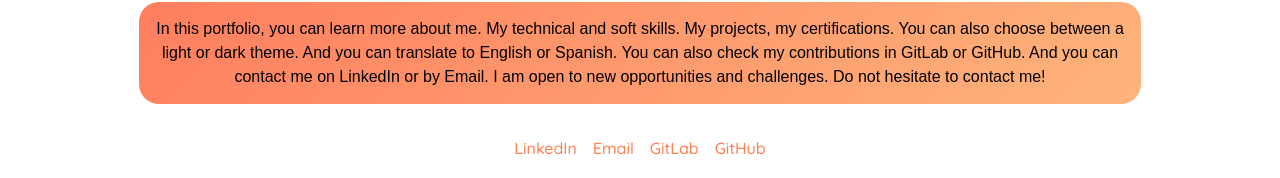
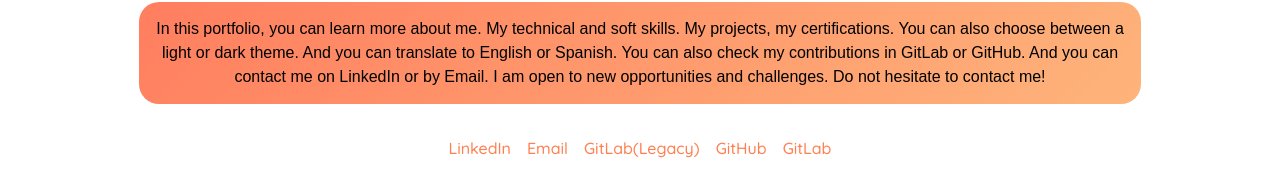
Before and after one commit to Federom99/New-Portfolio-v2, a React (Vite) app: page / in a window 1280 px wide. Shown: the part 765-943 px from the top of the page. Built offline with nearby package versions, Linux system fonts and the light colour scheme.

Commit message:
update footer

```diff
--- a/src/components/Footer.jsx
+++ b/src/components/Footer.jsx
@@ -36,8 +36,9 @@ const Footer = () => {
       <FooterSection>
         <FooterLink href="https://www.linkedin.com/in/federico-romero-full-stack-dev/" target="_blank" rel="noopener noreferrer">LinkedIn</FooterLink>
         <FooterLink href="mailto:federo.15.99@gmail.com">Email</FooterLink>
-        <FooterLink href="https://gitlab.com/federico.romero2" target="_blank" rel="noopener noreferrer">GitLab</FooterLink>
+        <FooterLink href="https://gitlab.com/federico.romero2" target="_blank" rel="noopener noreferrer">GitLab(Legacy)</FooterLink>
         <FooterLink href="https://github.com/Federom99" target="_blank" rel="noopener noreferrer">GitHub</FooterLink>
+        <FooterLink href="https://gitlab.com/federicoagustin.romero" target="_blank" rel="noopener noreferrer">GitLab</FooterLink>
       </FooterSection>
       <CopyrightText>© 2024 Romero Federico. All rights reserved.</CopyrightText>
     </FooterContainer>
```
